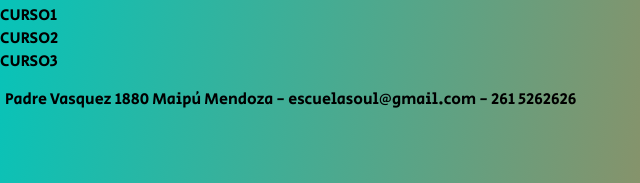
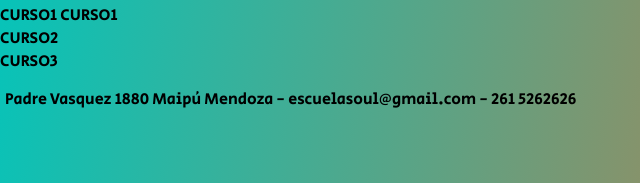
Before and after one commit to tinchopa/DESAF-O-GIT, a plain HTML site: page PAGINAS/cursos.html in a window 1280 px wide. Shown: the part 203-386 px from the top of the page, 0-640 px from the left. Drawn offline with Linux system fonts and the light colour scheme.

```diff
--- a/PAGINAS/cursos.html
+++ b/PAGINAS/cursos.html
@@ -35,7 +35,7 @@
 
 			<div class="cuadricula-cursos">
 
-				<div>CURSO1</div>
+				<div>CURSO1 CURSO1</div>
 				<div>CURSO2</div>
 				<div>CURSO3</div>
 
```
Also changed, not shown: 1 other file.
